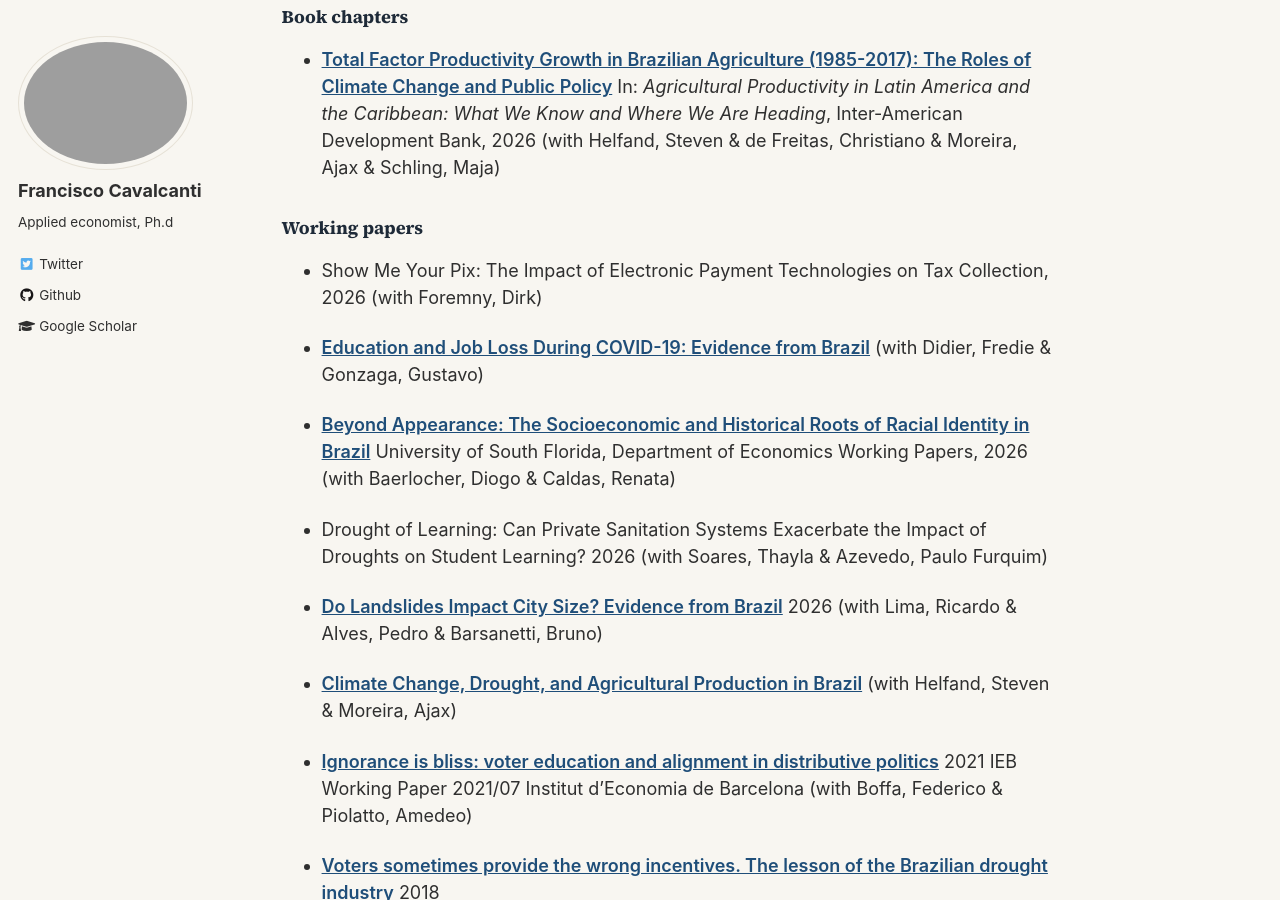
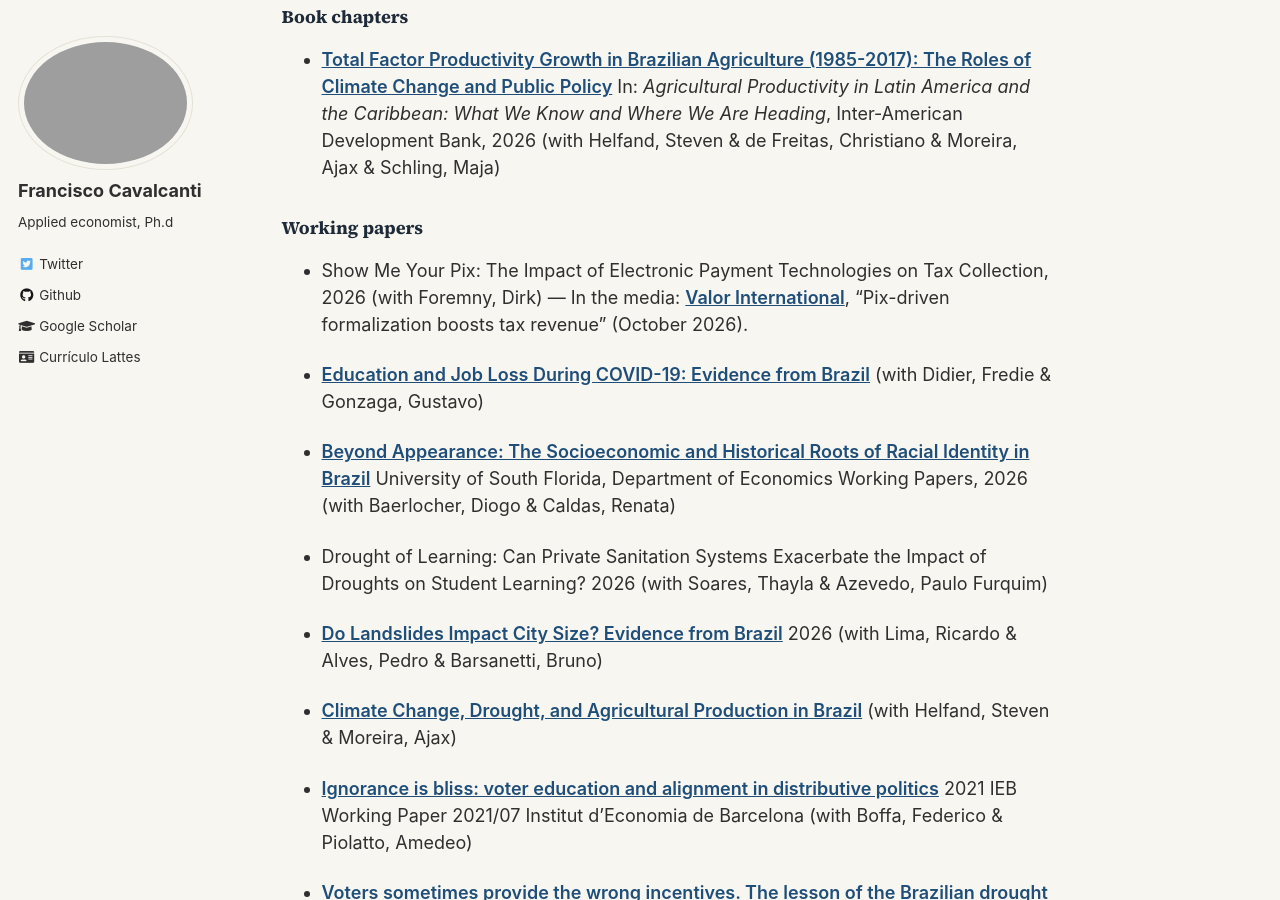
Before and after one commit to FranciscoCavalcanti/FranciscoCavalcanti.github.io, a Jekyll site: the page built from _pages/about.md, in a window 1280 px wide and 900 px high, scrolled down 1516 px. Built offline with Jekyll 4.4.1, drawn with Linux system fonts in a browser that asks for light colours.

Commit message:
Add Lattes link and Pix paper media coverage to CV and website
Co-Authored-By: Claude Opus 5.5 <noreply@anthropic.com>

```diff
--- a/_config.yml
+++ b/_config.yml
@@ -88,6 +88,7 @@ author:
   employer         :
   pubmed           :
   googlescholar    : "https://scholar.google.com/citations?hl=pt-BR&user=nfOjdjYAAAAJ"
+  lattes           : "http://lattes.cnpq.br/4004941355236505"
   email            :
   researchgate     : # "https://www.researchgate.net/profile/Francisco-Cavalcanti-6"
   uri              :
--- a/_includes/author-profile.html
+++ b/_includes/author-profile.html
@@ -105,6 +105,9 @@
       {% if author.googlescholar %}
         <li><a href="{{ author.googlescholar }}"><i class="fas fa-fw fa-graduation-cap"></i> Google Scholar</a></li>
       {% endif %}
+      {% if author.lattes %}
+        <li><a href="{{ author.lattes }}"><i class="fas fa-fw fa-id-card"></i> Currículo Lattes</a></li>
+      {% endif %}
       {% if author.pubmed %}
         <li><a href="{{ author.pubmed }}"><i class="ai ai-pubmed-square ai-fw"></i> PubMed</a></li>
       {% endif %}
--- a/_pages/about.md
+++ b/_pages/about.md
@@ -40,7 +40,7 @@ For a complete and up-to-date list of my publications and citations, see my <a h
 
 ### Working papers
 
-  * Show Me Your Pix: The Impact of Electronic Payment Technologies on Tax Collection, 2026 (with Foremny, Dirk)
+  * Show Me Your Pix: The Impact of Electronic Payment Technologies on Tax Collection, 2026 (with Foremny, Dirk) — In the media: <a href='https://valorinternational.globo.com/business/news/2026/10/27/pix-driven-formalization-boosts-tax-revenue.ghtml'>Valor International</a>, "Pix-driven formalization boosts tax revenue" (October 2026).
 
   * <a href='https://www.researchgate.net/profile/Francisco-Cavalcanti-6/publication/406502168_Education_and_Job_Loss_During_COVID-19_Evidence_from_Brazil/links/6a29d64a68552924bb0049a2/Education-and-Job-Loss-During-COVID-19-Evidence-from-Brazil.pdf'>Education and Job Loss During COVID-19: Evidence from Brazil</a> (with Didier, Fredie & Gonzaga, Gustavo)
 
```
Also changed, not shown: 4 other files.
